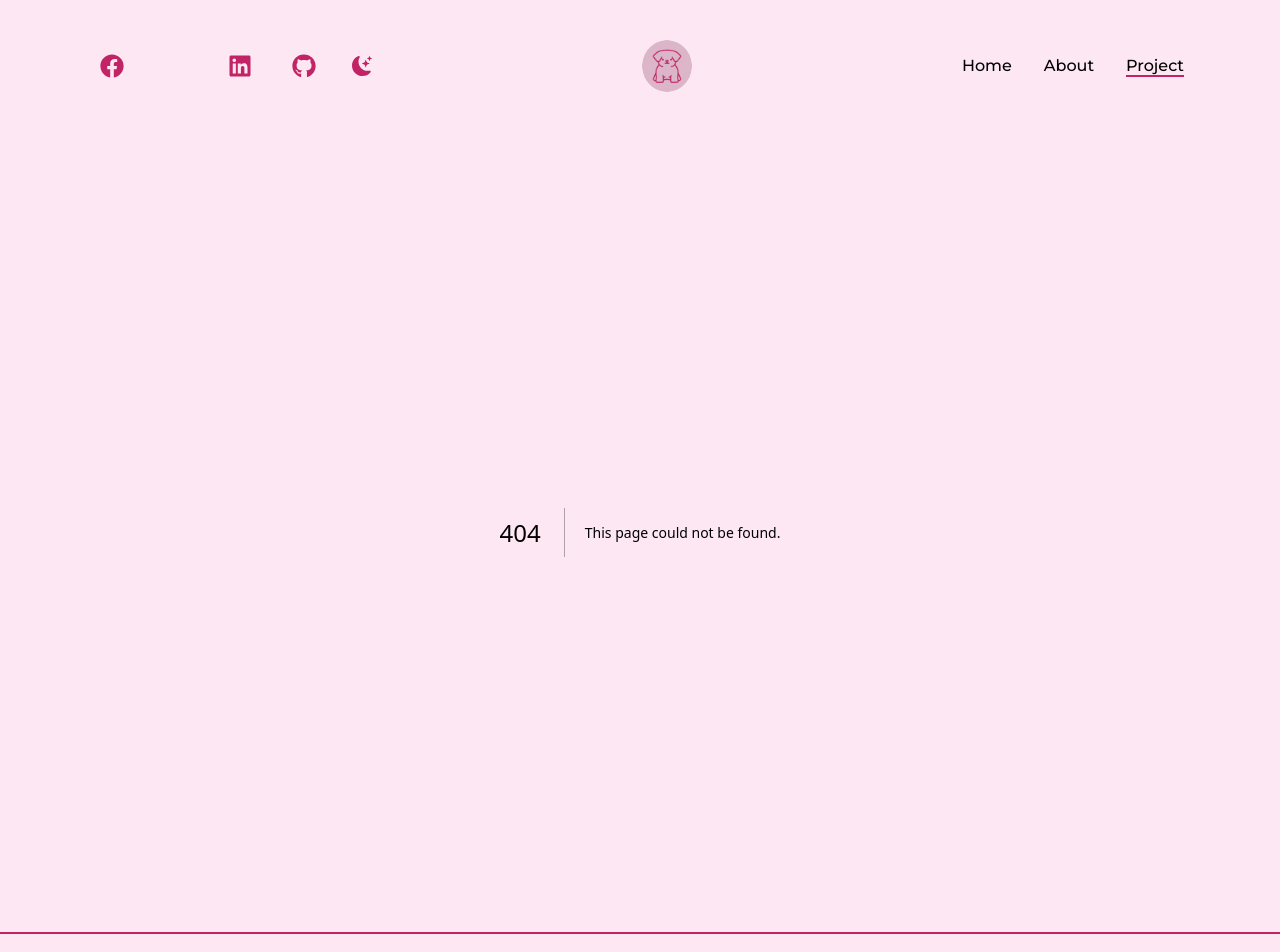
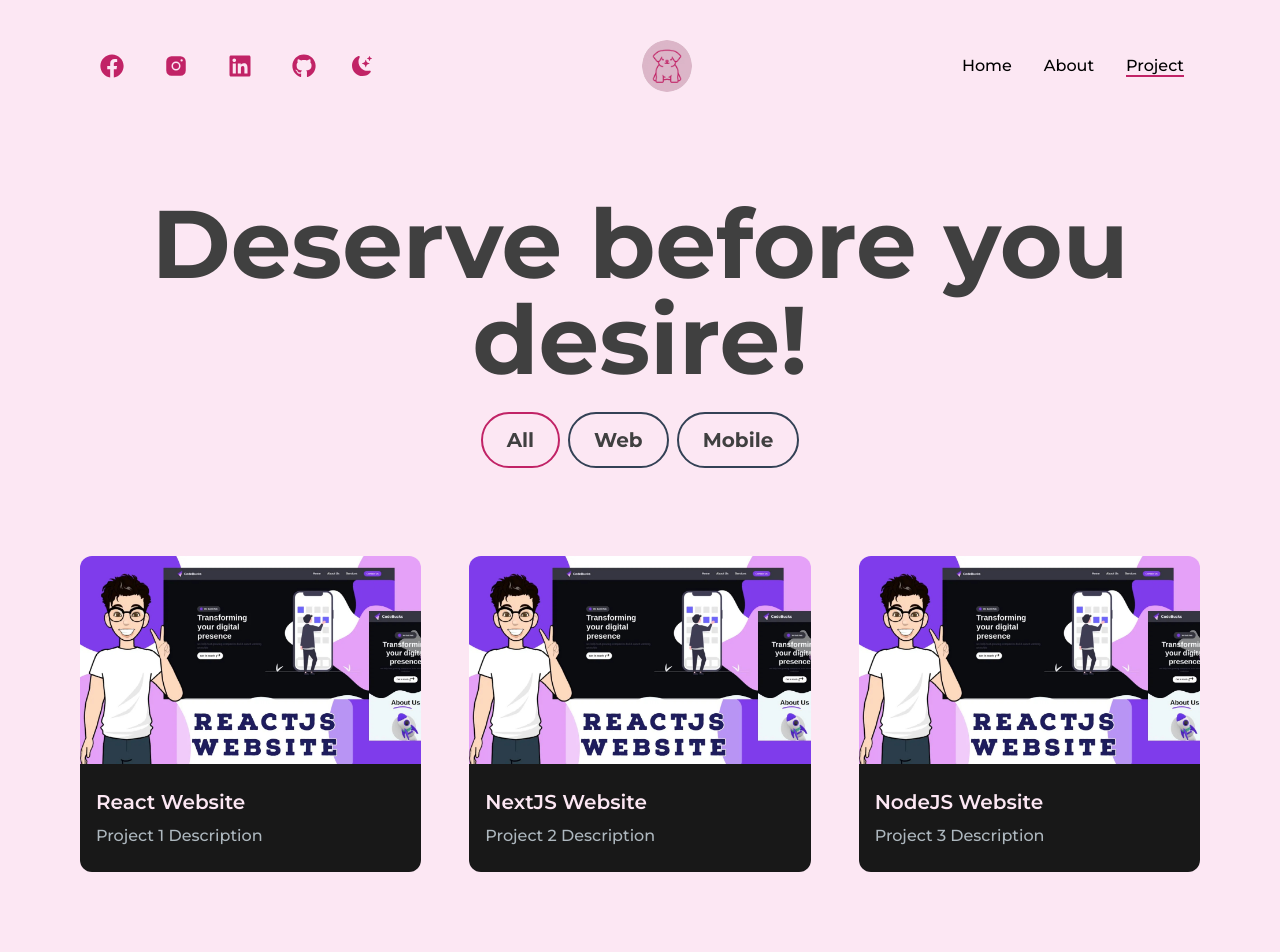
Before and after one commit to mappyradz449/Portfolio_MahaparaNaim, a Next.js app: page /projects in a window 1280 px wide. Before the commit this address had no page. Shown: the top 952 px of the page. Built offline with nearby package versions, Linux system fonts and the light colour scheme; some icons are missing.

Commit message:
Project section in progress

```diff
--- a/package.json
+++ b/package.json
@@ -15,7 +15,7 @@
     "next": "13.2.4",
     "react": "18.2.0",
     "react-dom": "18.2.0",
-    "react-icons": "^4.10.1",
+    "react-icons": "^5.1.0",
     "react-simple-typewriter": "^5.0.1",
     "typewriter-effect": "^2.21.0"
   },
--- a/src/components/Education.js
+++ b/src/components/Education.js
@@ -37,9 +37,14 @@ const Education = () => {
   });
   return (
     <div className="my-64">
-      <h2 className="font-bold text-8xl mb-32 w-full text-center text-dark">
-        Education
-      </h2>
+      <motion.h2
+        className="font-bold text-8xl mb-32 w-full text-center text-dark"
+        initial={{ y: 50 }}
+        whileInView={{ y: 0 }}
+        transition={{ duration: 0.5, type: "spring" }}
+      >
+        Educational Background
+      </motion.h2>
       <div ref={ref} className="w-[75%] mx-auto relative">
         <motion.div
           style={{ scaleY: scrollYProgress }}
--- a/src/components/Experience.js
+++ b/src/components/Experience.js
@@ -46,9 +46,14 @@ const Experience = () => {
   });
   return (
     <div className="my-64">
-      <h2 className="font-bold text-8xl mb-32 w-full text-center text-dark">
-        Experience
-      </h2>
+      <motion.h2
+        className="font-bold text-8xl mb-32 w-full text-center text-dark"
+        initial={{ y: 50 }}
+        whileInView={{ y: 0 }}
+        transition={{ duration: 0.5, type: "spring" }}
+      >
+        Experiences
+      </motion.h2>
       <div ref={ref} className="w-[75%] mx-auto relative">
         <motion.div
           style={{ scaleY: scrollYProgress }}
--- /dev/null
+++ b/src/components/ProjectsCard.js
@@ -0,0 +1,39 @@
+import React from "react";
+import { HiCodeBracket } from "react-icons/hi2";
+import { FaEye } from "react-icons/fa";
+import { BsEye } from "react-icons/bs";
+
+import Link from "next/link";
+
+const ProjectsCard = ({ imgUrl, title, description, gitUrl, previewUrl }) => {
+  return (
+    <div>
+      <div
+        className="h-32 md:h-52 pt-16 mt-16 rounded-t-xl relative group"
+        style={{ background: `url(${imgUrl})`, backgroundSize: "cover" }}
+      >
+        <div className="overlay items-center justify-center absolute top-0 left-0 w-full h-full bg-[#181818] bg-opacity-0 hidden group-hover:flex group-hover:bg-opacity-80 transition-all duration-500">
+          <Link
+            href={gitUrl}
+            className="h-14 w-14 mr-2 border-2 relative rounded-full border-[#ADB7BE] hover:border-white group/link"
+          >
+            <HiCodeBracket className="h-9 w-9 text-[#ADB7BE] absolute cursor-pointer top-1/2 left-1/2 transform -translate-x-1/2 -translate-y-1/2 group-hover/link:text-white" />
+          </Link>
+          <Link
+            href={previewUrl}
+            className="h-14 w-14 border-2 relative rounded-full border-[#ADB7BE] hover:border-white group/link"
+          >
+            <BsEye className="h-9 w-9 text-[#ADB7BE] absolute cursor-pointer top-1/2 left-1/2 transform -translate-x-1/2 -translate-y-1/2 group-hover/link:text-white" />
+          </Link>
+        </div>
+      </div>
+
+      <div className="text-light font-medium rounded-b-xl bg-[#181818] py-6 px-4">
+        <h5 className="text-xl font-semibold mb-2">{title}</h5>
+        <p className="text-[#ADB7BE]">{description}</p>
+      </div>
+    </div>
+  );
+};
+
+export default ProjectsCard;
--- /dev/null
+++ b/src/pages/projects.js
@@ -0,0 +1,133 @@
+import Layout from "@/components/Layout";
+import React from "react";
+import Head from "next/head";
+import { motion } from "framer-motion";
+import ProjectsCard from "@/components/ProjectsCard";
+
+const ProjectsData = [
+  {
+    id: 1,
+    title: "React Website",
+    description: "Project 1 Description",
+    image: "/images/projects/agency-website-cover-image.jpg",
+    tag: ["All", "Web"],
+    gitUrl: "https://github.com/mappyradz449/Portfolio",
+    previewUrl: "https://mahatodolist.netlify.app/",
+  },
+
+  {
+    id: 2,
+    title: "NextJS Website",
+    description: "Project 2 Description",
+    image: "/images/projects/agency-website-cover-image.jpg",
+    tag: ["All", "Web"],
+    gitUrl: "https://github.com/mappyradz449/Portfolio",
+    previewUrl: "https://mahatodolist.netlify.app/",
+  },
+
+  {
+    id: 3,
+    title: "NodeJS Website",
+    description: "Project 3 Description",
+    image: "/images/projects/agency-website-cover-image.jpg",
+    tag: ["All", "Web"],
+    gitUrl: "https://github.com/mappyradz449/Portfolio",
+    previewUrl: "https://mahatodolist.netlify.app/",
+  },
+
+  {
+    id: 4,
+    title: "Flutter App",
+    description: "Project 4 Description",
+    image: "/images/projects/agency-website-cover-image.jpg",
+    tag: ["All", "Mobile"],
+    gitUrl: "https://github.com/mappyradz449/Portfolio",
+    previewUrl: "https://mahatodolist.netlify.app/",
+  },
+
+  {
+    id: 5,
+    title: "React Website",
+    description: "Project 5 Description",
+    image: "/images/projects/agency-website-cover-image.jpg",
+    tag: ["All", "Web"],
+    gitUrl: "https://github.com/mappyradz449/Portfolio",
+    previewUrl: "https://mahatodolist.netlify.app/",
+  },
+
+  {
+    id: 6,
+    title: "React Website",
+    description: "Project 6 Description",
+    image: "/images/projects/agency-website-cover-image.jpg",
+    tag: ["All", "Web"],
+    gitUrl: "https://github.com/mappyradz449/Portfolio",
+    previewUrl: "https://mahatodolist.netlify.app/",
+  },
+];
+
+const quote = {
+  initial: {
+    opacity: 0,
+    y: 50,
+  },
+  animate: {
+    opacity: 1,
+    y: 0,
+    transition: {
+      delay: 0.4,
+      staggerChildren: 0.08,
+      duration: 1,
+    },
+  },
+};
+
+const projects = () => {
+  return (
+    <>
+      <Head>
+        <title>Portfolio | Projects Page</title>
+        <meta name="description" content="any description"></meta>
+      </Head>
+      <main className="w-full flex mb-16 flex-col items-center justify-center">
+        <Layout className="pt-16">
+          <motion.h1
+            className="inline-block w-full text-dark font-bold text-8xl text-center"
+            variants={quote}
+            initial="initial"
+            animate="animate"
+          >
+            Deserve before you desire!
+          </motion.h1>
+
+          <div className="text-dark font-bold flex flex-row justify-center items-center gap-2 py-6">
+            <button className="rounded-full border-2 border-darkPink px-6 py-3 text-xl cursor-pointer">
+              All
+            </button>
+            <button className="rounded-full border-2 border-slate-700 hover:border-purple-400 px-6 py-3 text-xl cursor-pointer">
+              Web
+            </button>
+            <button className="rounded-full border-2 border-slate-700 hover:border-purple-400 px-6 py-3 text-xl cursor-pointer">
+              Mobile
+            </button>
+          </div>
+          <div className="grid md:grid-cols-3 gap-8 md:gap-12">
+            {ProjectsData.map((project) => (
+              <ProjectsCard
+                key={project.id}
+                title={project.title}
+                description={project.description}
+                imgUrl={project.image}
+                tags={project}
+                gitUrl={project.gitUrl}
+                previewUrl={project.previewUrl}
+              />
+            ))}
+          </div>
+        </Layout>
+      </main>
+    </>
+  );
+};
+
+export default projects;
```
Also changed, not shown: 1 other file (tests, documents, lock files or other folders).
